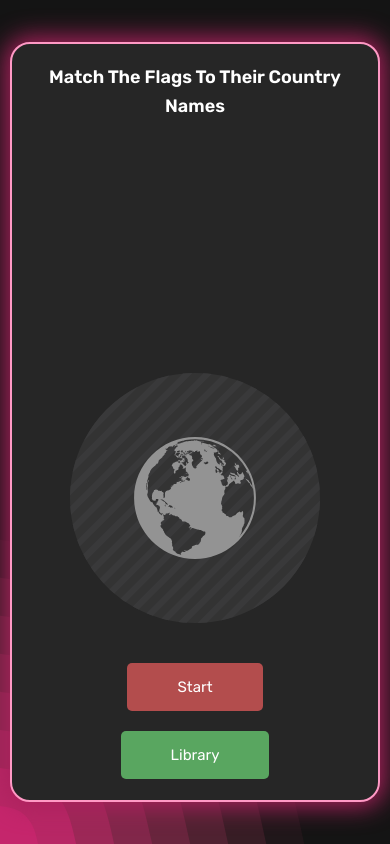
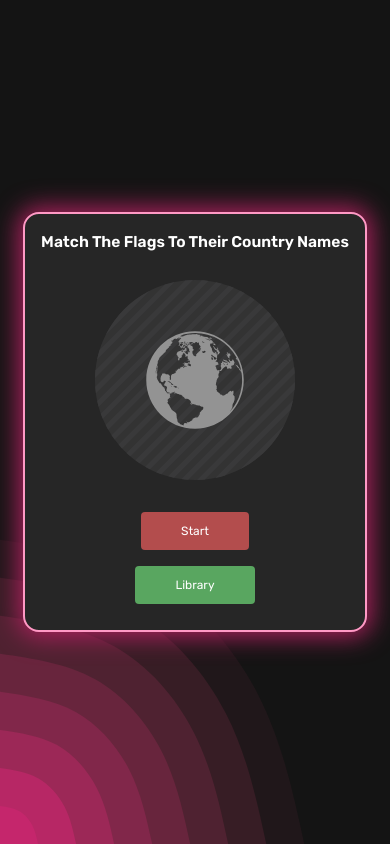
Before and after one commit to JavierLMB/MatchTheFlag, a website built with Parcel: page index.html in a window 390 px wide. Built offline with nearby package versions, Linux system fonts and the light colour scheme.

Commit message:
"responsive updates"

```diff
--- a/src/sass/global/_base.scss
+++ b/src/sass/global/_base.scss
@@ -1,4 +1,4 @@
-// Colors
+////// Colors
 $color-primary: hsl(334, 68%, 40%);
 $color-primary-light: hsl(334, 100%, 60%);
 $color-primary-light-2: hsl(334, 100%, 80%);
@@ -17,40 +17,52 @@ $main-text-color: hsl(0, 0%, 100%);
 $winner-effect: hsl(90, 100%, 50%);
 $losser-effect: hsla(0, 100%, 50%);
 
-// Fonts
+////// Fonts
 $main-title-font: clamp(2.5rem, 5vw, 3rem);
 $font-big: clamp(3rem, 7vw, 5rem);
 $font-medium: clamp(1.8rem, 4vw, 3rem);
 $font-medium-small: clamp(1.5rem, 3vw, 2.5rem);
 $font-medium-smaller: clamp(1.4rem, 2.5vw, 2rem);
 
-// Shadows
+////// Shadows
 $shadow-glass: 0 0px 25px 5px $color-primary;
 
-// Spacing
+////// Spacing
 $spacing-3xl-min: 1rem;
-$spacing-3xl-preferred: calc(0.5rem + 3.5vw);
+$spacing-3xl-preferred: clamp(6.75rem, calc(6.6rem + 0.75vw), 7.5rem);
 $spacing-3xl-max: 2.5rem;
 
 $spacing-xl-min: 0.75rem;
-$spacing-xl-preferred: calc(0.25rem + 2vw);
+$spacing-xl-preferred: clamp(3.38rem, calc(3.3rem + 0.38vw), 3.75rem);
 $spacing-xl-max: 1.5rem;
 
 $spacing-lg-min: 0.5rem;
-$spacing-lg-preferred: calc(0.15rem + 1.5vw);
+$spacing-lg-preferred: clamp(2.25rem, calc(2.2rem + 0.25vw), 2.5rem);
 $spacing-lg-max: 1rem;
 
 $spacing-md-min: 0.25rem;
-$spacing-md-preferred: calc(0.1rem + 1vw);
+$spacing-md-preferred: clamp(1.69rem, calc(1.65rem + 0.19vw), 1.88rem);
 $spacing-md-max: 0.75rem;
 
 $spacing-sm-min: 0.15rem;
-$spacing-sm-preferred: calc(0.05rem + 0.5vw);
+$spacing-sm-preferred: clamp(1.13rem, calc(1.1rem + 0.13vw), 1.25rem);
 $spacing-sm-max: 0.5rem;
 
 $spacing-xs-min: 0.1rem;
-$spacing-xs-preferred: calc(0.03rem + 0.25vw);
+$spacing-xs-preferred: clamp(0.88rem, calc(0.86rem + 0.06vw), 0.94rem);
 $spacing-xs-max: 0.25rem;
+
+////// RESPONSIVE BREAKPOINTS
+$bp-largest: 111em; // 1776px
+$bp-large: 96em; // 1526px
+$bp-padding: 76em; // 1216px
+$bp-normal: 69em; // 1104px
+$bp-normals: 60em; // 960px
+$bp-small: 45em; // 720px
+$bp-smaller: 35em; // 560px
+$bp-smallest: 23.6em; // 377.6px
+
+//////
 
 * {
   margin: 0;
@@ -66,6 +78,11 @@ $spacing-xs-max: 0.25rem;
 html {
   box-sizing: border-box;
   font-size: 62.5%;
+  overflow-x: hidden;
+
+  @media only screen and (max-width: $bp-largest) {
+    font-size: 50%;
+  }
 }
 
 body {
--- a/src/sass/global/_layout.scss
+++ b/src/sass/global/_layout.scss
@@ -1,5 +1,5 @@
 @use "_base" as *;
-
+/////////////////////////////////// Fix height issue
 .container {
   display: flex;
   flex-direction: column;
@@ -22,6 +22,10 @@
   gap: $spacing-sm-preferred;
   z-index: 1;
   margin: 1rem;
+
+  @media only screen and (max-width: $bp-small) {
+    padding: 2rem;
+  }
 
   &__main--title {
     font-size: $font-medium;
@@ -53,12 +57,17 @@
     max-width: 30rem;
     position: relative;
     background: $color-accent-dark;
-    // flex: 1 1 calc(50% - #{$spacing-md-preferred / 2});
+    flex: 1 1 calc(50% - #{$spacing-md-preferred / 2});
     // padding: 2rem;
     // border-bottom: 3px solid $color-hidden;
     padding: $spacing-3xl-max;
     border-bottom: $spacing-sm-max solid $color-hidden;
     transition: border-bottom 0.5s;
+
+    @media only screen and (max-width: $bp-smaller) {
+      padding: 0.5rem;
+      flex: 1 1 calc(50% - #{$spacing-md-preferred / 2});
+    }
 
     &:hover {
       // border-bottom: 3px solid $color-primary-light;
@@ -154,29 +163,29 @@
   }
 }
 
-@media screen and (max-width: 800px) {
-  .container {
-    height: 90%;
-  }
+// @media screen and (max-width: 800px) {
+//   .container {
+//     height: 100%;
+//     margin: 0;
+//   }
 
-  .flag__container--inner {
-  }
+//   .flag__container--inner {
+//   }
 
-  .flag__image--container {
-    padding: 1rem;
-    max-width: 45%;
-    // max-width: 45%;
-  }
+//   .flag__image--container {
+//     padding: 1rem;
+//     max-width: 45%;
+//   }
 
-  .flag__image {
-    width: 100%;
+//   .flag__image {
+//     width: 100%;
 
-    & img {
-      // width: 50%;
-    }
-  }
+//     & img {
+//       // width: 50%;
+//     }
+//   }
 
-  .name__country {
-    font-size: 5rem;
-  }
-}
+//   .name__country {
+//     font-size: 5rem;
+//   }
+// }
```
